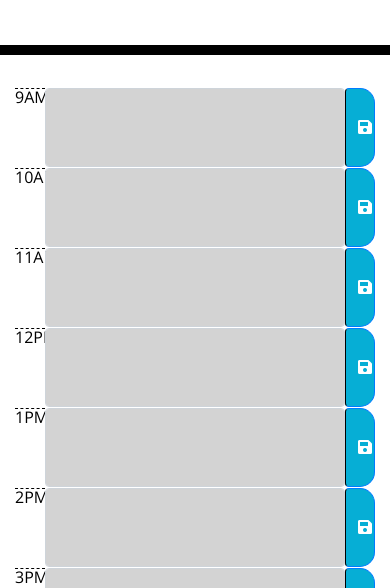
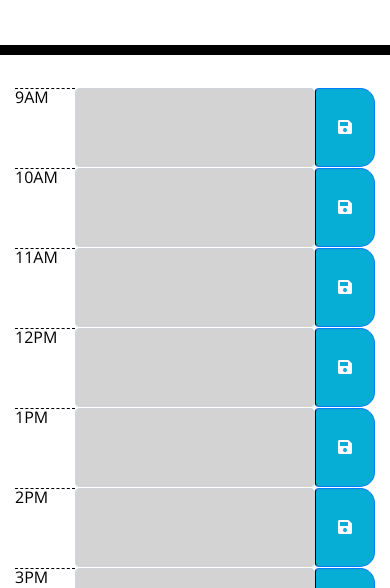
Before and after one commit to CSkicko/Day-Planner, a plain HTML site: page index.html in a window 390 px wide. Shown: the part 256-844 px from the top of the page. Drawn offline with nearby package versions, Linux system fonts and the light colour scheme.

Commit message:
Tweaked day planner column sizes for medium screens to improve responsiveness. Adapted commentarry to improve readability

```diff
--- a/assets/css/style.css
+++ b/assets/css/style.css
@@ -69,6 +69,7 @@ textarea {
   transition: all 0.3s ease-in-out;
 }
 
+/* Footer added to create gap at bottom of page */
 footer {
   height: 30px;
 }
--- a/assets/js/script.js
+++ b/assets/js/script.js
@@ -1,16 +1,4 @@
-// Plan
-
-// Flow
-// 1. Get the current saved items from local storage
-// 2. Render each time slot on the page as an inline form
-// 3. Color each time slot depending on time of day
-// 4. Add each local storage item to the appropriate time slot
-// 5. Allow the user to update the text in any of the time slots
-// 6. Save the text inputted into a time slot when the save button is clicked
-// 7. Each minute, read the time and update the time slot colours
-
-// Global Variables
-// Array of time slots to display
+// Variables
 var timeSlots = [
     "9AM",
     "10AM",
@@ -22,24 +10,24 @@ var timeSlots = [
     "4PM",
     "5PM"
 ]
-// Activities variable to store activities (for retrieving from local storage then adding to the page)
+
 var storedActivities = [];
-// Container element
 var dayPlannerContainer = $(".container");
 
 // Functions
-// 1. getSavedActivities (1)
+// Retrieves the saved activities from local storage. Note that any null value will be converted to an empty string
 function getSavedActivities(){
     for (var i = 0; i < timeSlots.length; i++){
         storedActivities.push(localStorage.getItem(timeSlots[i]));
     }
 }
-// 2a. Create row
-function createPlannerRowHtml(time, content){
-    var htmlContent = '<div class="row no-gutters"><div class="col-1 h-100"><p class="hour w-100 my-auto">' + time + '</label></div><div class="col-10 h-100"><input class="form-control description w-100 h-100" value="' + content + '"></div><div class="col-1 h-100"><button class="btn btn-primary saveBtn w-100 h-100"><i class="fas fa-save"></i></button></div></div>'
+// Function to create the html for a given row. Accepts the row time and row content (i.e. the activity for that hour) as strings
+function createPlannerRowHtml(rowTime, content){
+    var htmlContent = '<div class="row no-gutters"><div class="col-2 col-md-1 h-100"><p class="hour w-100 my-auto">' + rowTime + '</label></div><div class="col-8 col-md-10 h-100"><input class="form-control description w-100 h-100" value="' + content + '"></div><div class="col-2 col-md-1 h-100"><button class="btn btn-primary saveBtn w-100 h-100"><i class="fas fa-save"></i></button></div></div>'
     return htmlContent
 }
-// 2b. renderDayPlanner (2)
+
+// Function to render the day planner for all time slots stored in the global timeSlots array
 function renderDayPlanner(){
     getSavedActivities();
     var rows = '';
@@ -55,7 +43,8 @@ function renderDayPlanner(){
     dayPlannerContainer.append(rows);
     storedActivities = [];
 }
-// 3. colorTimeSlots (3)
+
+// Function to colour the time slots based on the current time. Accepts the current hour as a string.
 function colorTimeSlots(currentTime){
     var rowTime;
     currentTime = parseInt(currentTime);
@@ -78,7 +67,7 @@ function colorTimeSlots(currentTime){
     }
 }
 
-// 4. inputSavedItems (4)
+// Function to save an updated activity to local storage
 function saveItem(event){
     event.preventDefault();
     var clickedButton = $(this);
@@ -88,7 +77,7 @@ function saveItem(event){
     localStorage.setItem(rowTime, rowTask);
 }
 
-// 5. updateCurrentTime (7)
+// Function that sets an interval to update the current time. Used to pass the current hour to the colourTimeSlots function
 function updateCurrentTime(){
     var timerInterval = setInterval(function() {
         var currentHour = moment().format("H");
```
Also changed, not shown: index.html (+1 -0 lines).
